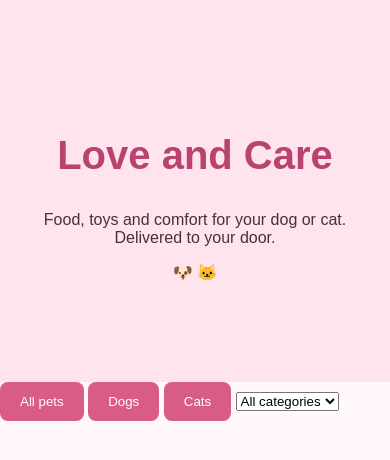
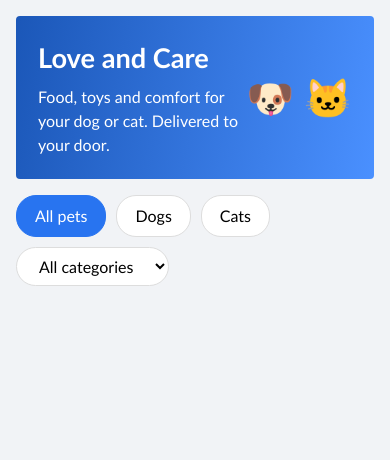
Before and after one commit to 1972yoga/love-and-care, a PHP site: page / in a window 390 px wide. Shown: the top 460 px of the page. Run offline with PHP 8.4, Linux system fonts and the light colour scheme; a stand-in replaces the project's code that opens the database connection.

Commit message:
Refactor CSS with variables and responsive design

```diff
--- a/style.css
+++ b/style.css
@@ -1,63 +1,89 @@
+:root{
+  --blue:#2874f0; --blue-d:#1b57b8; --orange:#fb641b; --yellow:#ffe500;
+  --bg:#f1f3f6; --card:#fff; --ink:#212121; --mute:#6b6b6b; --green:#388e3c; --red:#c62828;
+}
+*{box-sizing:border-box;margin:0}
+body{font-family:"Trebuchet MS","Segoe UI",Roboto,sans-serif;background:var(--bg);color:var(--ink);line-height:1.5}
+a{color:inherit;text-decoration:none}
+.wrap{max-width:1200px;margin:auto;padding:0 16px}
+.top{background:var(--blue);color:#fff;position:sticky;top:0;z-index:5}
+.bar{display:flex;align-items:center;gap:20px;padding:10px 16px}
+.logo{font-weight:700;font-size:1.35rem;font-style:italic;display:flex;flex-direction:column;line-height:1.1}
+.logo small{font-size:.7rem;font-weight:400;color:var(--yellow)}
+.search{flex:1;max-width:560px;padding:10px 14px;border:0;border-radius:3px;font-size:.95rem}
+.grow{flex:1}
+.nav{display:flex;gap:18px;align-items:center;margin-left:auto;font-weight:600}
+.nav button{background:none;border:0;color:inherit;font:inherit;font-weight:600;cursor:pointer}
+.cartlink b{background:var(--orange);border-radius:10px;padding:1px 8px;font-size:.8rem;margin-left:2px}
+:focus-visible{outline:3px solid var(--yellow);outline-offset:2px}
 
-body {
-    margin: 0;
-    font-family: Arial, sans-serif;
-    background: #fff7fa;
-    color: #49313c;
+.hero{display:flex;justify-content:space-between;align-items:center;background:linear-gradient(100deg,var(--blue-d),#4a90ff);color:#fff;border-radius:4px;margin:16px 0;padding:32px 40px}
+.hero h1{font-size:2.4rem}
+.hero p{max-width:34ch;margin-top:6px}
+.hero-art{font-size:4rem;white-space:nowrap}
+
+.tabs{display:flex;gap:10px;align-items:center;margin-bottom:14px;flex-wrap:wrap}
+.tab,.tabs select{background:var(--card);border:1px solid #ddd;padding:8px 18px;border-radius:20px;font:inherit;cursor:pointer}
+.tab.on{background:var(--blue);border-color:var(--blue);color:#fff}
+.tabs select{margin-left:auto}
+
+.grid{display:grid;grid-template-columns:repeat(auto-fill,minmax(210px,1fr));gap:12px}
+.card{background:var(--card);padding:16px;display:flex;flex-direction:column;gap:6px;border-radius:2px;transition:box-shadow .2s}
+.card:hover{box-shadow:0 4px 16px rgba(0,0,0,.15)}
+.pic{height:140px;display:grid;place-items:center;font-size:4.2rem;background:#f7f9ff;border-radius:2px}
+.pic.sm{height:80px;width:80px;font-size:2.4rem;flex:none}
+.card h3{font-size:.95rem;font-weight:600;min-height:2.9em}
+.rate{background:var(--green);color:#fff;font-size:.75rem;font-weight:700;padding:1px 7px;border-radius:3px;align-self:flex-start}
+.price{font-weight:700;font-size:1.05rem}
+.price s{color:var(--mute);font-weight:400;font-size:.85rem;margin:0 4px}
+.price em{color:var(--green);font-style:normal;font-size:.85rem}
+.btn{display:inline-block;background:var(--yellow);color:var(--ink);border:0;padding:10px 18px;font:inherit;font-weight:700;cursor:pointer;border-radius:2px;text-align:center}
+.btn:hover{filter:brightness(.95)}
+.btn.buy{background:var(--orange);color:#fff;width:100%;margin-top:12px;padding:13px}
+.card .btn{margin-top:auto}
+.empty{text-align:center;padding:40px;color:var(--mute)}
+
+.title{margin:20px 0 12px}
+.cartgrid{display:grid;grid-template-columns:1fr 340px;gap:16px;align-items:start}
+.list,.summary,.emptybox,.auth{background:var(--card)}
+.row{display:flex;gap:16px;padding:16px;border-bottom:1px solid #eee;align-items:flex-start}
+.info{flex:1}
+.info h3{font-size:1rem}
+.qty{display:flex;align-items:center;gap:10px;margin-top:8px}
+.qty button{width:30px;height:30px;border-radius:50%;border:1px solid #ccc;background:#fff;font-size:1rem;cursor:pointer}
+.qty .link{width:auto;border:0;border-radius:0;font-weight:700;margin-left:12px;font-size:.9rem}
+.qty .link:hover{color:var(--blue)}
+.summary{padding:16px;position:sticky;top:76px}
+.summary h3{color:var(--mute);margin-bottom:10px;padding-bottom:8px;border-bottom:1px solid #eee}
+.summary p{display:flex;justify-content:space-between;margin:8px 0}
+.summary .sum{font-weight:700;font-size:1.1rem;border-top:1px dashed #ccc;padding-top:10px}
+.green{color:var(--green)}
+label{display:block;margin:12px 0 4px;font-weight:600;font-size:.9rem}
+textarea,.auth-form input{width:100%;padding:10px;border:1px solid #ccc;border-radius:2px;font:inherit}
+.note{padding:12px 16px;margin-bottom:12px;border-radius:2px}
+.note.ok{background:#e8f5e9;color:var(--green)}
+.note.bad{background:#ffebee;color:var(--red)}
+.emptybox{text-align:center;padding:60px 20px}
+.big{font-size:3.5rem;margin-bottom:8px}
+
+.auth{display:grid;grid-template-columns:320px 1fr;max-width:820px;margin:40px auto;min-height:440px}
+.auth-side{background:var(--blue);color:#fff;padding:36px 28px;display:flex;flex-direction:column;gap:10px}
+.auth-side .big{margin-top:auto}
+.auth-form{padding:36px 32px}
+.switch{text-align:center;margin-top:16px}
+.switch a{color:var(--blue);font-weight:700}
+
+.foot{background:#172337;color:#bbb;text-align:center;padding:22px 0;margin-top:40px;font-size:.9rem}
+.toast{position:fixed;left:50%;bottom:24px;transform:translate(-50%,20px);background:#323232;color:#fff;padding:12px 22px;border-radius:3px;opacity:0;pointer-events:none;transition:.25s}
+.toast.show{opacity:1;transform:translate(-50%,0)}
+[hidden]{display:none!important}
+
+@media(max-width:760px){
+  .bar{flex-wrap:wrap;gap:10px}
+  .search{order:3;max-width:none;flex-basis:100%}
+  .hero{padding:22px}.hero h1{font-size:1.7rem}.hero-art{font-size:2.4rem}
+  .cartgrid,.auth{grid-template-columns:1fr}
+  .summary{position:static}
+  .tabs select{margin-left:0}
 }
-
-header {
-    background: #f5c5d7;
-    padding: 20px;
-    display: flex;
-    justify-content: space-between;
-    align-items: center;
-}
-
-nav a {
-    text-decoration: none;
-    color: #49313c;
-    margin: 10px;
-    font-weight: bold;
-}
-
-.hero {
-    text-align: center;
-    padding: 100px 20px;
-    background: #ffe3ed;
-}
-
-.hero h1 {
-    font-size: 40px;
-    color: #b94370;
-}
-
-.btn, button {
-    background: #d85b88;
-    color: white;
-    padding: 12px 20px;
-    border: none;
-    border-radius: 8px;
-    cursor: pointer;
-    text-decoration: none;
-}
-
-.categories, .items {
-    text-align: center;
-    padding: 25px;
-}
-
-.items {
-    display: flex;
-    justify-content: center;
-    flex-wrap: wrap;
-    gap: 20px;
-}
-
-.product {
-    background: white;
-    padding: 25px;
-    border-radius: 15px;
-    width: 180px;
-    box-shadow: 0 3px 10px #ead5df;
-}
+@media(prefers-reduced-motion:reduce){*{transition:none!important}}
```
